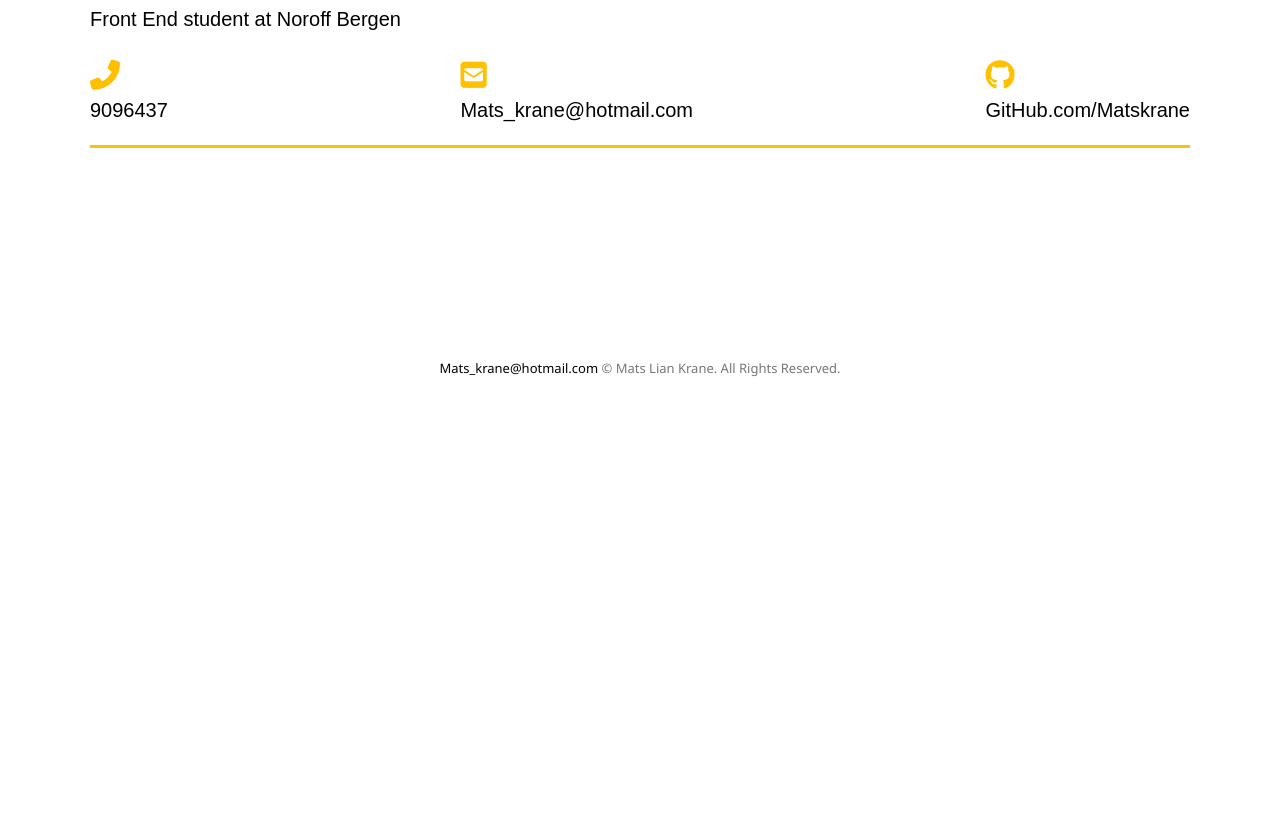
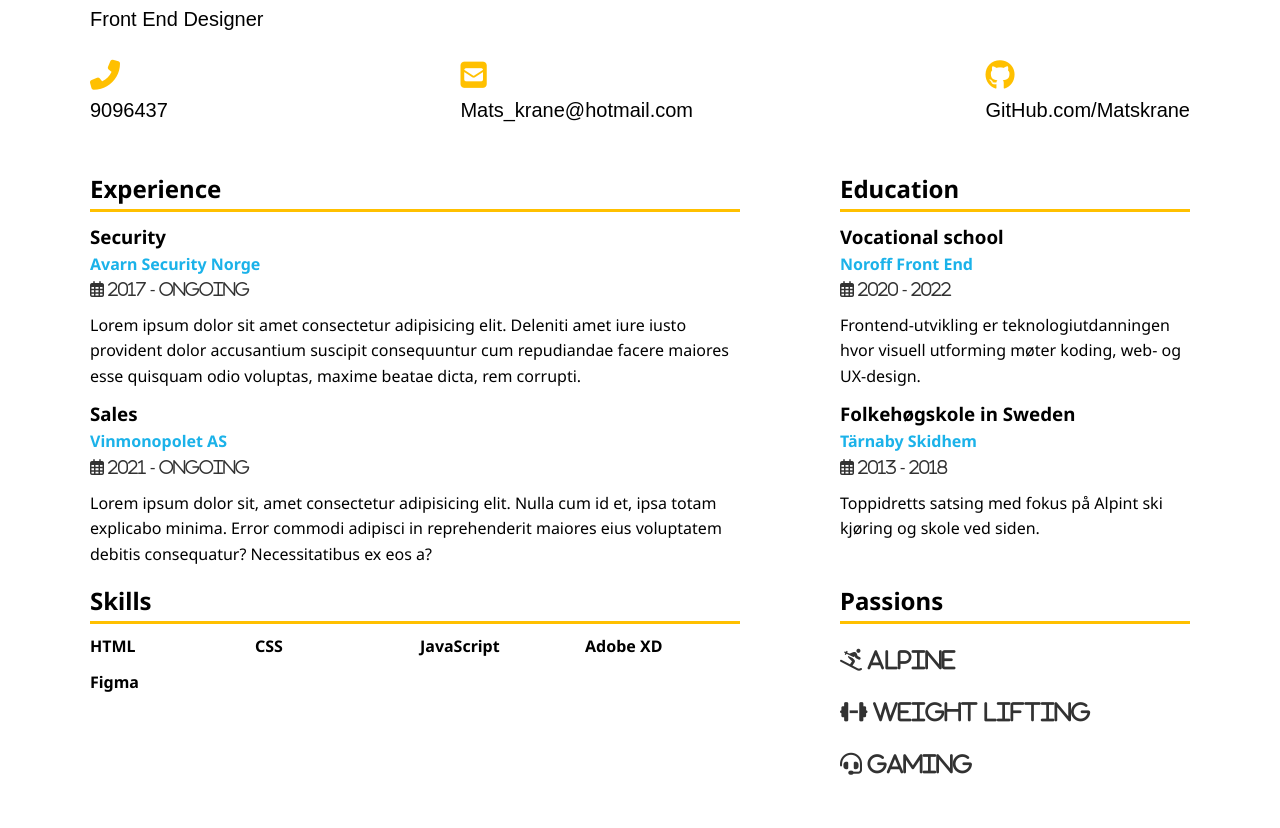
Before and after one commit to Matskrane/Portfolio, a plain HTML site: page about.html in a window 1280 px wide. Shown: the part 312-1140 px from the top of the page. Before the commit the page ends 800 px from the top, so only its background shows below. Drawn offline with Linux system fonts and the light colour scheme.

Commit message:
fredags kos

```diff
--- a/CSS/style.css
+++ b/CSS/style.css
@@ -122,7 +122,7 @@ img {
 .standard-button {
   border: 0;
   background: #ffc000;
-  color: #00004e;
+  color: #000;
   padding: 12px 50px;
   border-radius: 5px;
   transition: 0.5s;
@@ -150,13 +150,16 @@ img {
 /* Project section */
 
 .image-container {
+  height: 485px;
   max-width: 350px;
   padding: 0 15px;
+  background-color: whitesmoke;
 }
 
 .image-container img {
   height: 350px;
   padding-top: 5px;
+  border-radius: 15px;
 }
 
 .image-container a {
@@ -169,7 +172,7 @@ img {
 }
 
 .project-button a {
-  color: #00004e;
+  color: #000;
   font-size: 16px;
   font-weight: 700;
 }
@@ -273,6 +276,11 @@ iframe {
 
 /* About me page */
 
+.list-grid {
+  display: grid;
+  grid-template-columns: repeat(2, 1fr);
+}
+
 .myself {
   max-width: 1100px;
   margin: auto;
@@ -280,7 +288,7 @@ iframe {
 }
 
 .my-header {
-  border-bottom: solid#ffc000;
+  padding-bottom: 20px;
 }
 
 .my-header h1 {
@@ -308,3 +316,43 @@ iframe {
   align-content: center;
   justify-content: space-between;
 }
+
+.myself h2 {
+  font-weight: 700;
+  border-bottom: solid#ffc000;
+  padding-bottom: 5px;
+}
+
+.list-grid h4 {
+  font-weight: 600;
+  color: #1bb2e9;
+}
+
+.list-grid i {
+  opacity: 80%;
+}
+
+.experience {
+  width: 650px;
+}
+
+.education {
+  padding-left: 100px
+}
+
+.skills ul {
+  display: grid;
+  grid-template-columns: repeat(4, 1fr);
+  gap: 10px;
+  font-weight: 700;
+}
+
+.passions {
+  padding-left: 100px;
+}
+
+.passions i {
+  color: #000;
+  font-size: 22px;
+  display: block;
+}
--- a/about.html
+++ b/about.html
@@ -43,7 +43,7 @@
 
 
             <h1>Mats Lian Krane</h1>
-                <p>Front End student at Noroff Bergen</p>
+                <p>Front End Designer</p>
             <ul>
             <i class="fas fa-phone-alt">
                 <p>9096437</p>
@@ -57,7 +57,52 @@
             </ul>
         </div>
 
+    <div class="list-grid">
+        <div class="experience">
+            <h2>Experience</h2>
+                <h3>Security</h3>
+                    <h4>Avarn Security Norge</h4>
+                        <i class="far fa-calendar-alt"> 2017 - Ongoing</i>
+                           <p>Lorem ipsum dolor sit amet consectetur adipisicing elit. Deleniti amet iure iusto provident dolor accusantium suscipit consequuntur cum repudiandae facere maiores esse quisquam odio voluptas, maxime beatae dicta, rem corrupti.</p>
+                <h3>Sales</h3>
+                    <h4>Vinmonopolet AS</h4>
+                        <i class="far fa-calendar-alt"> 2021 - Ongoing</i>
+                           <p>Lorem ipsum dolor sit, amet consectetur adipisicing elit. Nulla cum id et, ipsa totam explicabo minima. Error commodi adipisci in reprehenderit maiores eius voluptatem debitis consequatur? Necessitatibus ex eos a?</p>
+        </div>
 
+        <div class="education">
+            <h2>Education</h2>
+
+            <h3>Vocational school</h3>
+            <h4>Noroff Front End</h4>
+            <i class="far fa-calendar-alt"> 2020 - 2022</i>
+            <p>Frontend-utvikling er teknologiutdanningen hvor visuell utforming møter koding, web- og UX-design.</p>
+
+            <h3>Folkehøgskole in Sweden</h3>
+            <h4>Tärnaby Skidhem</h4>
+            <i class="far fa-calendar-alt"> 2013 - 2018</i>
+            <p>Toppidretts satsing med fokus på Alpint ski kjøring og skole ved siden. </p>
+        </div>
+
+        <div class="skills">
+            <h2>Skills</h2>
+            <ul>
+                <li>HTML</li>
+                <li>CSS</li>
+                <li>JavaScript</li>
+                <li>Adobe XD</li>
+                <li>Figma</li>
+            </ul>
+        </div>
+
+        <div class="passions">
+            <h2>Passions</h2>
+            <i class="fas fa-skiing"> Alpine</i>
+            <i class="fas fa-dumbbell"> Weight lifting</i>
+            <i class="fas fa-headset"> Gaming</i>
+        </div>
+
+    </div>
     </div>
 </div>
 
```
Also changed, not shown: index.html (+0 -2 lines).
